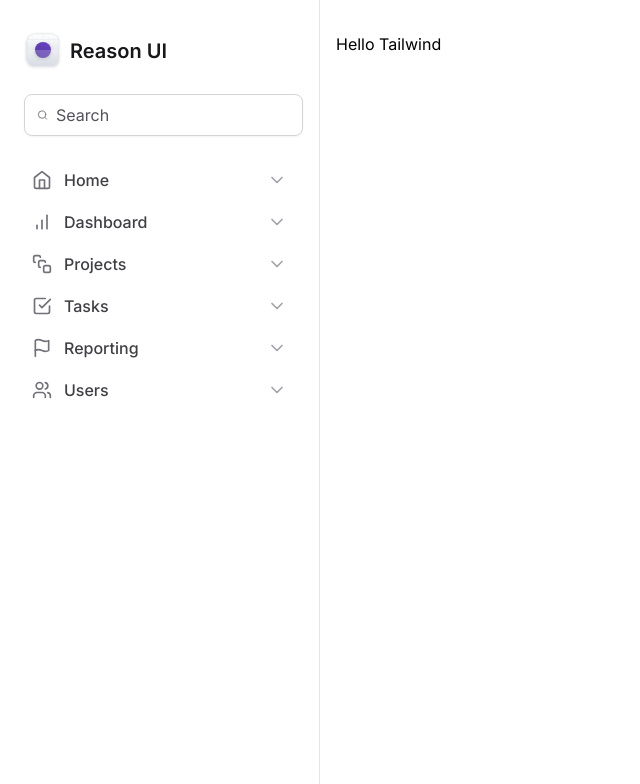
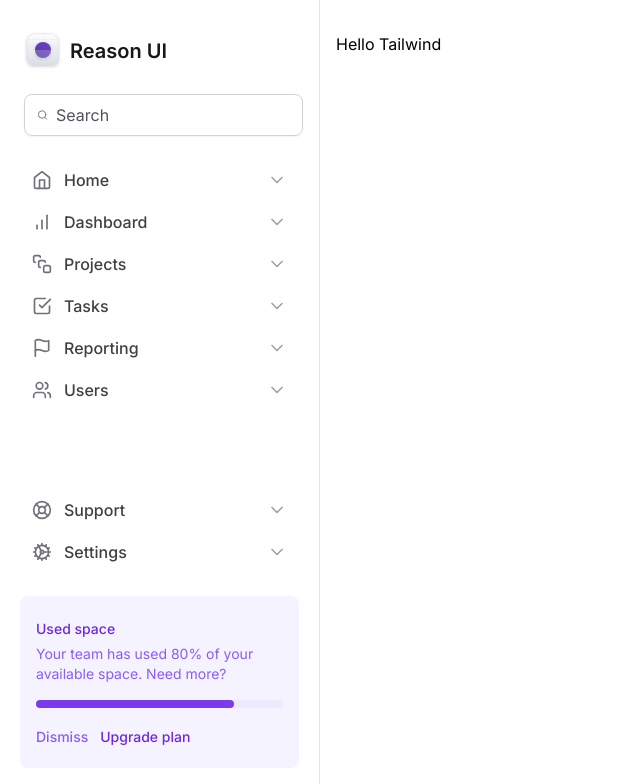
Before and after one commit to igorct1/reason-ui-tailwind, a Next.js app: page / in a window 1280 px wide. Shown: the top 784 px of the page, without its empty margins (0-640 px from the left). Built offline with nearby package versions, Linux system fonts and the light colour scheme.

Commit message:
feat: used space widget component

```diff
--- /dev/null
+++ b/src/components/Sidebar/UsedSpaceWidget.tsx
@@ -0,0 +1,31 @@
+export function UsedSpaceWidget() {
+  return (
+    <div className="flex flex-col gap-4 rounded-lg bg-violet-50 px-4 py-5">
+      <div className="space-y-1">
+        <span className="text-sm/5 font-medium text-violet-700">
+          Used space
+        </span>
+        <span className="block text-sm/5 text-violet-500">
+          Your team has used 80% of your available space. Need more?
+        </span>
+      </div>
+      <div className="h-2 rounded-full bg-violet-100">
+        <div className="h-2 w-4/5 rounded-full bg-violet-600" />
+      </div>
+      <div className="space-x-3">
+        <button
+          type="button"
+          className="text-sm font-medium text-violet-500 hover:text-violet-800"
+        >
+          Dismiss
+        </button>
+        <button
+          type="button"
+          className="text-sm font-medium text-violet-700 hover:text-violet-900"
+        >
+          Upgrade plan
+        </button>
+      </div>
+    </div>
+  )
+}
--- a/src/components/Sidebar/index.tsx
+++ b/src/components/Sidebar/index.tsx
@@ -1,9 +1,12 @@
 import { Logo } from './Logo'
-import { Search } from 'lucide-react'
+import { Search, LifeBuoy, Cog } from 'lucide-react'
 import { MainNavigation } from './MainNavigation'
+import { NavItem } from './MainNavigation/NavItem'
+import { UsedSpaceWidget } from './UsedSpaceWidget'
+
 export function Sidebar() {
   return (
-    <aside className="space-y-6 border-r border-zinc-200 px-5 py-8">
+    <aside className="flex flex-col gap-6 border-r border-zinc-200 px-5 py-8">
       <Logo />
 
       <div className="mx-1 flex w-full items-center gap-2 rounded-lg border border-zinc-300 px-3 py-2 shadow-sm">
@@ -16,6 +19,15 @@ export function Sidebar() {
       </div>
 
       <MainNavigation />
+
+      <div className="mt-auto flex flex-col gap-6">
+        <nav className="space-y-0.5">
+          <NavItem title="Support" icon={LifeBuoy} />
+          <NavItem title="Settings" icon={Cog} />
+        </nav>
+
+        <UsedSpaceWidget />
+      </div>
     </aside>
   )
 }
```
